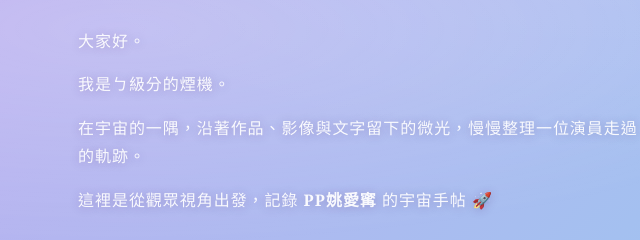
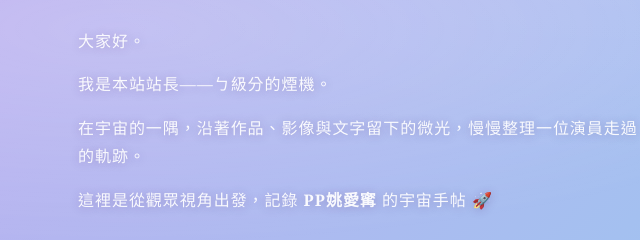
Before and after one commit to takaoYC/pp_uchutecho, a plain HTML site: page index.html in a window 1280 px wide. Shown: the part 284-524 px from the top of the page, 262-902 px from the left. Drawn offline with Linux system fonts and the light colour scheme.

Commit message:
Add files via upload

```diff
--- a/index.html
+++ b/index.html
@@ -81,7 +81,7 @@
     <div class="page-hero-desc home-intro" style="margin-top:20px;text-align:left;">
       <div class="page-hero-zh">
         <p>大家好。</p>
-        <p>我是ㄅ級分的煙機。</p>
+        <p>我是本站站長——ㄅ級分的煙機。</p>
         <p>在宇宙的一隅，沿著作品、影像與文字留下的微光，慢慢整理一位演員走過的軌跡。</p>
         <p>這裡是從觀眾視角出發，記錄 <strong>PP姚愛寗</strong> 的宇宙手帖 🚀</p>
       </div>
```
